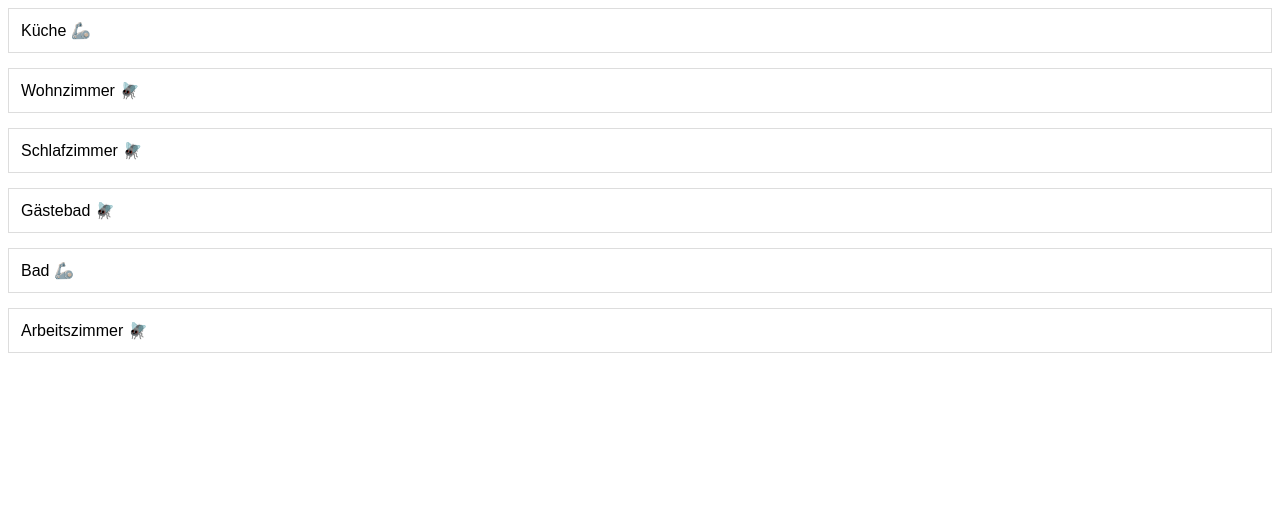
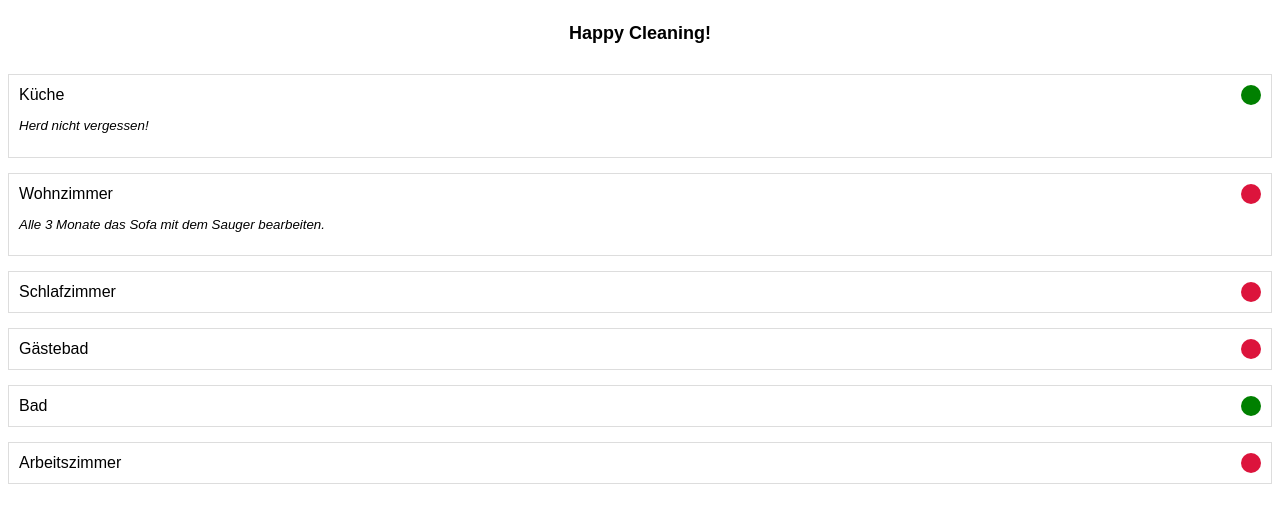
Before and after one commit to Quaquaro/happy-cleaning, a React (Create React App) app: page / in a window 1280 px wide. Shown: the top 512 px of the page. Built offline with nearby package versions, Linux system fonts and the light colour scheme.

Commit message:
Add component Header and prop description to Room

```diff
--- a/src/App.js
+++ b/src/App.js
@@ -1,15 +1,28 @@
-import "./App.css";
-import Room from "./Room.js";
+import './App.css';
+import Header from './Header.js';
+import Room from './Room.js';
 
 function App() {
-  return <main className="App">
-    <Room text="Küche" isClean/>
-    <Room text="Wohnzimmer"/>
-    <Room text="Schlafzimmer"/>
-    <Room text="Gästebad"/>
-    <Room text="Bad" isClean/>
-    <Room text="Arbeitszimmer"/>
-  </main>;
+  return (
+    <main className="App">
+      <Header>Happy Cleaning!</Header>
+      <Room
+        text="Küche"
+        isClean={true}
+        description="Herd nicht vergessen!"
+        isDescriptionVisible={true}
+      />
+      <Room
+        text="Wohnzimmer"
+        description="Alle 3 Monate das Sofa mit dem Sauger bearbeiten."
+        isDescriptionVisible={true}
+      />
+      <Room text="Schlafzimmer" />
+      <Room text="Gästebad" />
+      <Room text="Bad" isClean />
+      <Room text="Arbeitszimmer" />
+    </main>
+  );
 }
 
 export default App;
--- /dev/null
+++ b/src/Header.css
@@ -0,0 +1,6 @@
+.Header {
+  padding: 15px;
+  font-size: 112.5%;
+  font-weight: 700;
+  text-align: center;
+}
--- /dev/null
+++ b/src/Header.js
@@ -0,0 +1,5 @@
+import './Header.css';
+
+export default function Header({ children }) {
+  return <header className="Header">{children}</header>;
+}
--- a/src/Room.css
+++ b/src/Room.css
@@ -1,4 +1,30 @@
 .Room {
-  padding: 12px;
+  padding: 10px;
   border: 1px solid #ddd;
 }
+
+.Room__header {
+  display: flex;
+  justify-content: space-between;
+  align-items: center;
+}
+
+.Room__status {
+  width: 20px;
+  height: 20px;
+  border-radius: 50%;
+  background-color: gray;
+}
+
+.Room__status-clean {
+  background-color: green;
+}
+
+.Room__status-dirty {
+  background-color: crimson;
+}
+
+.Room__description{
+  font-style: italic;
+  font-size: smaller;
+}
--- a/src/Room.js
+++ b/src/Room.js
@@ -1,5 +1,22 @@
 import './Room.css';
 
-export default function Room({text, isClean}) {
-  return <section className="Room">{text} {isClean ? '🦾' : '🪰'}</section>;
+export default function Room({
+  text,
+  isClean,
+  description,
+  isDescriptionVisible,
+}) {
+  const statusClassName = isClean
+    ? 'Room__status Room__status-clean'
+    : 'Room__status Room__status-dirty';
+  return (
+    <section className="Room">
+      <div class="Room__header">
+        {text}
+        <div className={statusClassName}></div>
+      </div>
+
+      {isDescriptionVisible && <p class="Room__description">{description}</p>}
+    </section>
+  );
 }
```
